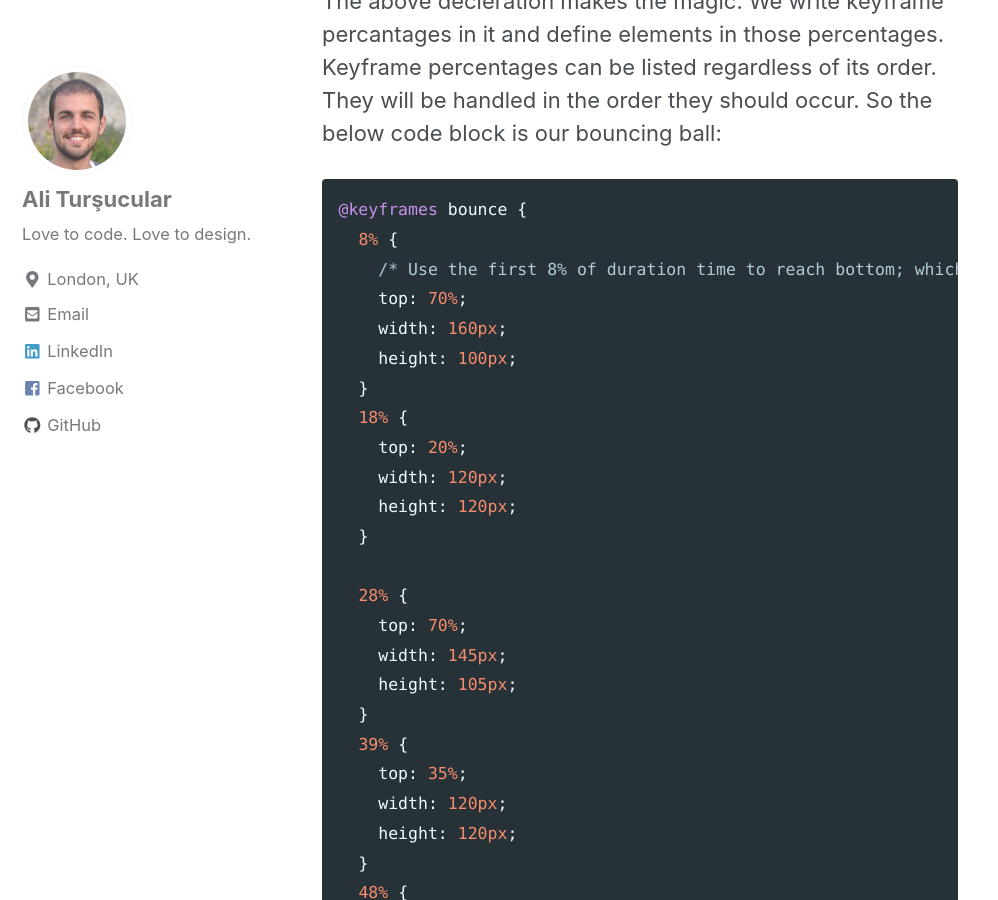
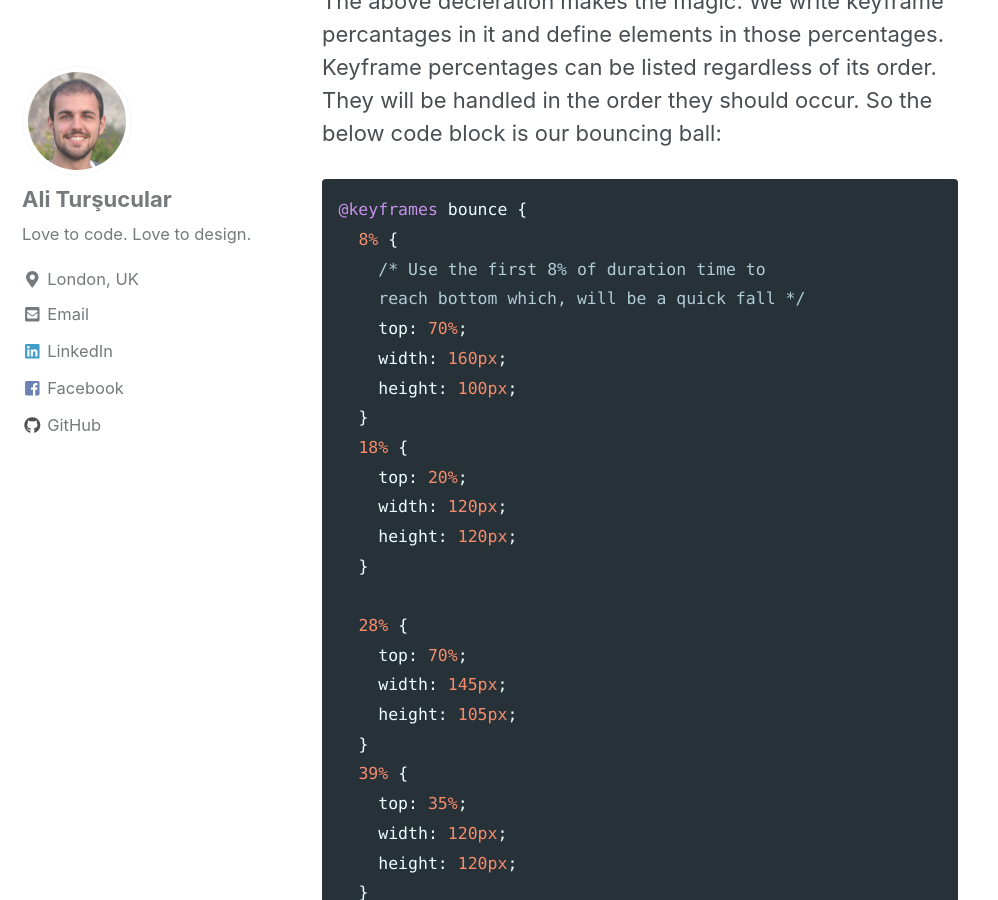
Before and after one commit to alitursucular/alitursucular.github.io, a Jekyll site: the page built from _posts/2019-04-16-bouncing-ball-with-CSS-keyframes.md, in a window 1280 px wide and 900 px high, scrolled down 1705 px. Shown: the whole window, without its empty margins (0-998 px from the left). Built offline with Jekyll 4.4.1, drawn with Linux system fonts in a browser that asks for light colours; cached includes are drawn as plain includes; some of the changed text lies outside the part shown.

Commit message:
Typo fixes

````diff
--- a/_posts/2019-04-16-bouncing-ball-with-CSS-keyframes.md
+++ b/_posts/2019-04-16-bouncing-ball-with-CSS-keyframes.md
@@ -1,8 +1,8 @@
 ---
 title: "Bouncing ball with CSS keyframes (Bonus: Impact effect & Bezier curves)"
 date: 2019-04-16
-tags: [CSS3, keyframes, bezier curves, flex layout]
-excerpt: "Introduction text"
+tags: [CSS, keyframes, bezier curves, flex layout]
+excerpt: "This project simulates a ball falling from a height. In order to make the animation more realistic, I showed the shape change at the moment of impact and the decreasing height due to friction."
 ---
 
 This project simulates a ball falling from a height. In order to make the animation more realistic, I showed the shape change at the moment of impact and the decreasing height due to friction.
@@ -38,7 +38,8 @@
 ```css
 @keyframes bounce {
   8% {
-    /* Use the first 8% of duration time to reach bottom; which will be a quick fall */
+    /* Use the first 8% of duration time to
+    reach bottom which, will be a quick fall */
     top: 70%;
     width: 160px;
     height: 100px;
@@ -103,4 +104,4 @@
 
 Here is the [GitHub Repository](https://github.com/alitursucular/bouncing-ball-with-CSS-keyframes-demo) of the project.
 
-<sup>1</sup>: https://developer.mozilla.org/en-US/docs/Web/CSS/@keyframes.
+<sup>1</sup> #### https://developer.mozilla.org/en-US/docs/Web/CSS/@keyframes.
````
